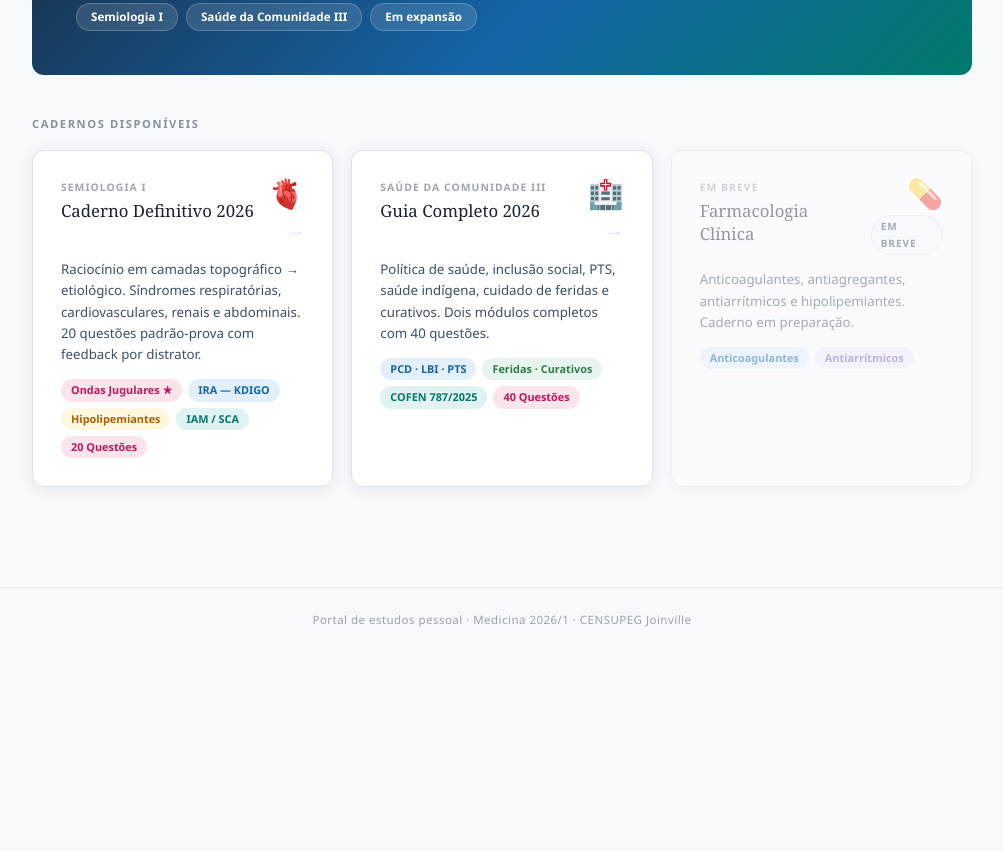
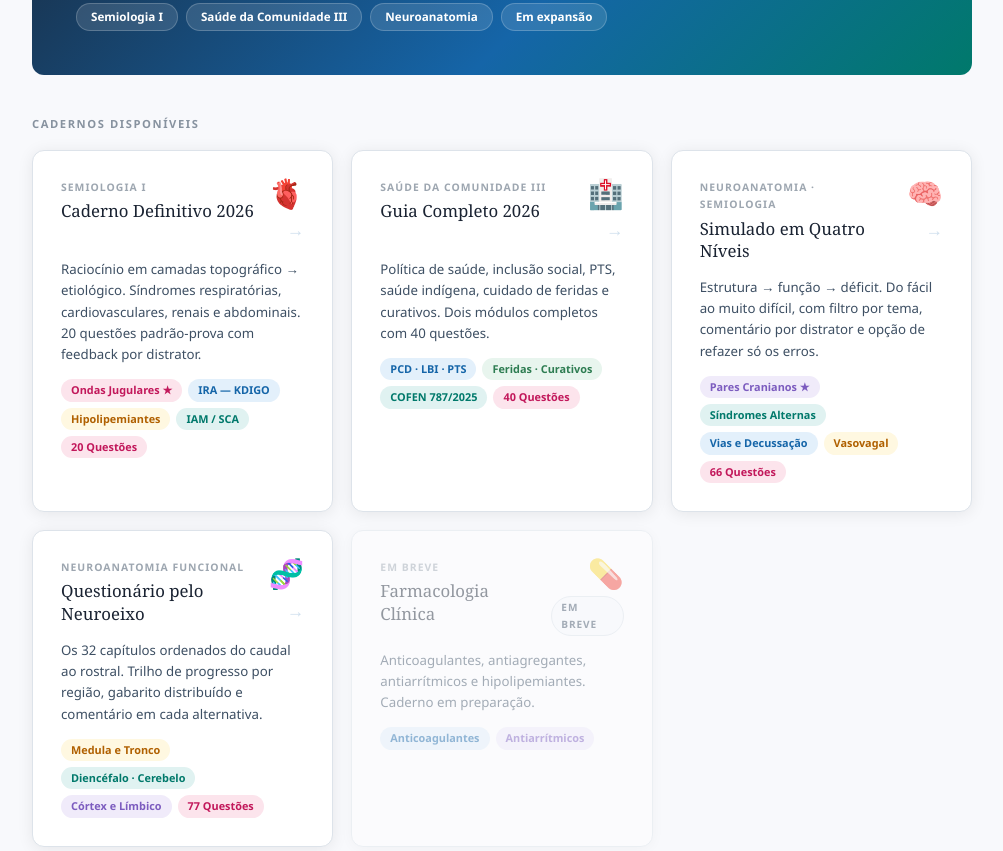
Before and after one commit to prizawa-cyber/EstudosdaPri, a plain HTML site: page index.html in a window 1280 px wide. Shown: the part 280-1131 px from the top of the page, without its empty margins (138-1141 px from the left). Before the commit the page ends 931 px from the top, so only its background shows below. Drawn offline with Linux system fonts and the light colour scheme.

Commit message:
Update index.html

```diff
--- a/index.html
+++ b/index.html
@@ -42,6 +42,8 @@ body{background:var(--bg);color:var(--text);font-family:var(--sans);line-height:
 .card:hover::before{opacity:1}
 .card.semi::before{background:linear-gradient(90deg,var(--rosa),var(--azul))}
 .card.saude::before{background:linear-gradient(90deg,var(--azul),var(--verde))}
+.card.neuro::before{background:linear-gradient(90deg,var(--lilas),var(--teal))}
+.card.anato::before{background:linear-gradient(90deg,var(--amber),var(--rosa))}
 .card.soon{opacity:.45;pointer-events:none}
 .card.soon::before{display:none}
 
@@ -76,6 +78,7 @@ footer{border-top:1px solid var(--rule);padding:22px 40px;font-size:.72rem;color
     <div class="hero-tags">
       <span class="htag">Semiologia I</span>
       <span class="htag">Saúde da Comunidade III</span>
+      <span class="htag">Neuroanatomia</span>
       <span class="htag">Em expansão</span>
     </div>
   </div>
@@ -124,6 +127,47 @@ footer{border-top:1px solid var(--rule);padding:22px 40px;font-size:.72rem;color
       </div>
     </a>
 
+    <a class="card neuro" href="simulado-neuro.html">
+      <div class="card-top">
+        <div>
+          <div class="card-meta">Neuroanatomia · Semiologia</div>
+          <div class="card-title">Simulado em Quatro Níveis</div>
+        </div>
+        <div style="display:flex;flex-direction:column;align-items:flex-end;gap:8px">
+          <span class="card-icon">🧠</span>
+          <span class="card-arrow">→</span>
+        </div>
+      </div>
+      <p class="card-desc">Estrutura → função → déficit. Do fácil ao muito difícil, com filtro por tema, comentário por distrator e opção de refazer só os erros.</p>
+      <div class="tag-row">
+        <span class="ctag tag-lilas">Pares Cranianos ★</span>
+        <span class="ctag tag-teal">Síndromes Alternas</span>
+        <span class="ctag tag-azul">Vias e Decussação</span>
+        <span class="ctag tag-amber">Vasovagal</span>
+        <span class="ctag tag-rosa">66 Questões</span>
+      </div>
+    </a>
+
+    <a class="card anato" href="neuroanatomia-questionario.html">
+      <div class="card-top">
+        <div>
+          <div class="card-meta">Neuroanatomia Funcional</div>
+          <div class="card-title">Questionário pelo Neuroeixo</div>
+        </div>
+        <div style="display:flex;flex-direction:column;align-items:flex-end;gap:8px">
+          <span class="card-icon">🧬</span>
+          <span class="card-arrow">→</span>
+        </div>
+      </div>
+      <p class="card-desc">Os 32 capítulos ordenados do caudal ao rostral. Trilho de progresso por região, gabarito distribuído e comentário em cada alternativa.</p>
+      <div class="tag-row">
+        <span class="ctag tag-amber">Medula e Tronco</span>
+        <span class="ctag tag-teal">Diencéfalo · Cerebelo</span>
+        <span class="ctag tag-lilas">Córtex e Límbico</span>
+        <span class="ctag tag-rosa">77 Questões</span>
+      </div>
+    </a>
+
     <div class="card soon">
       <div class="card-top">
         <div>
```
